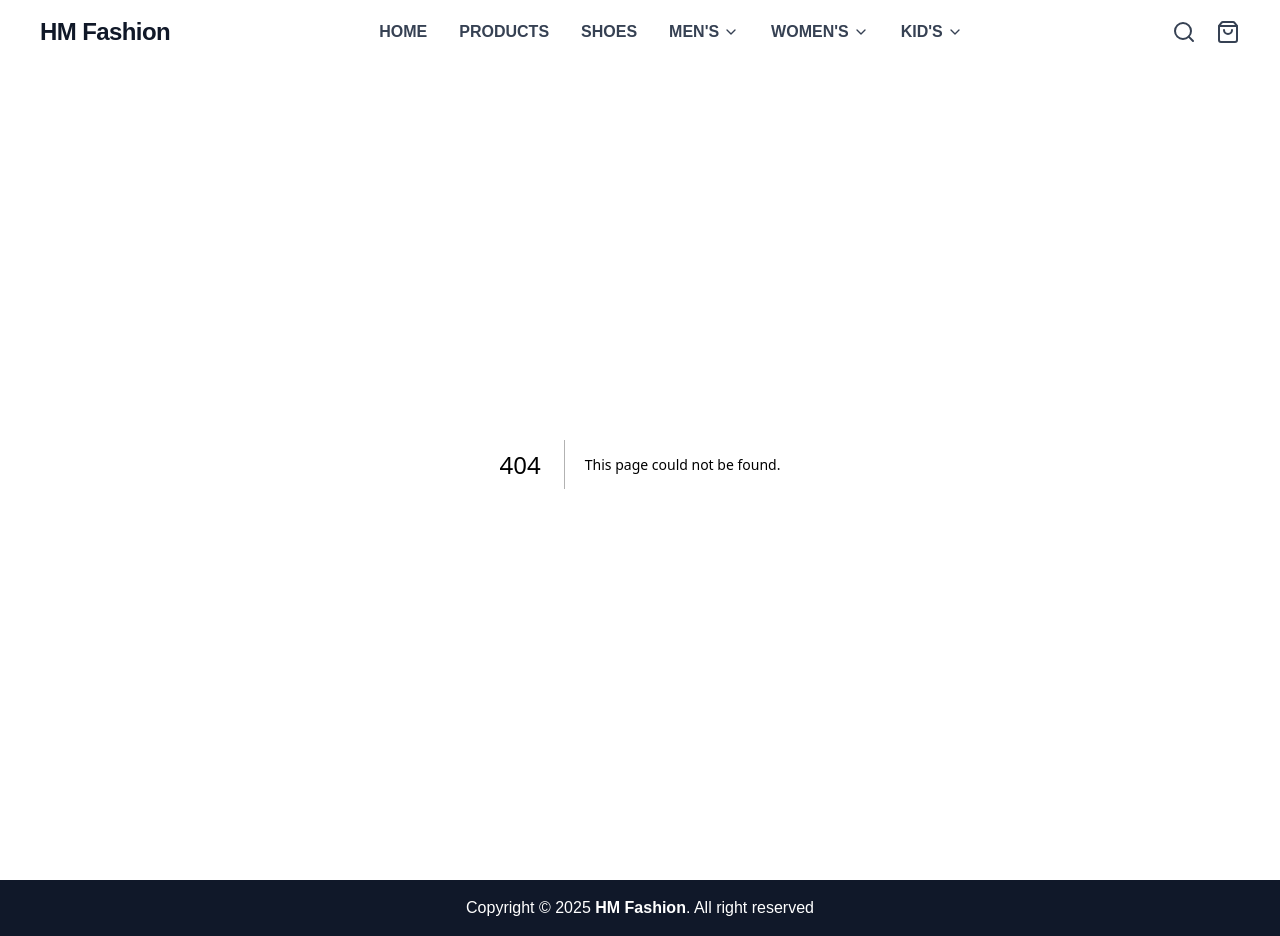
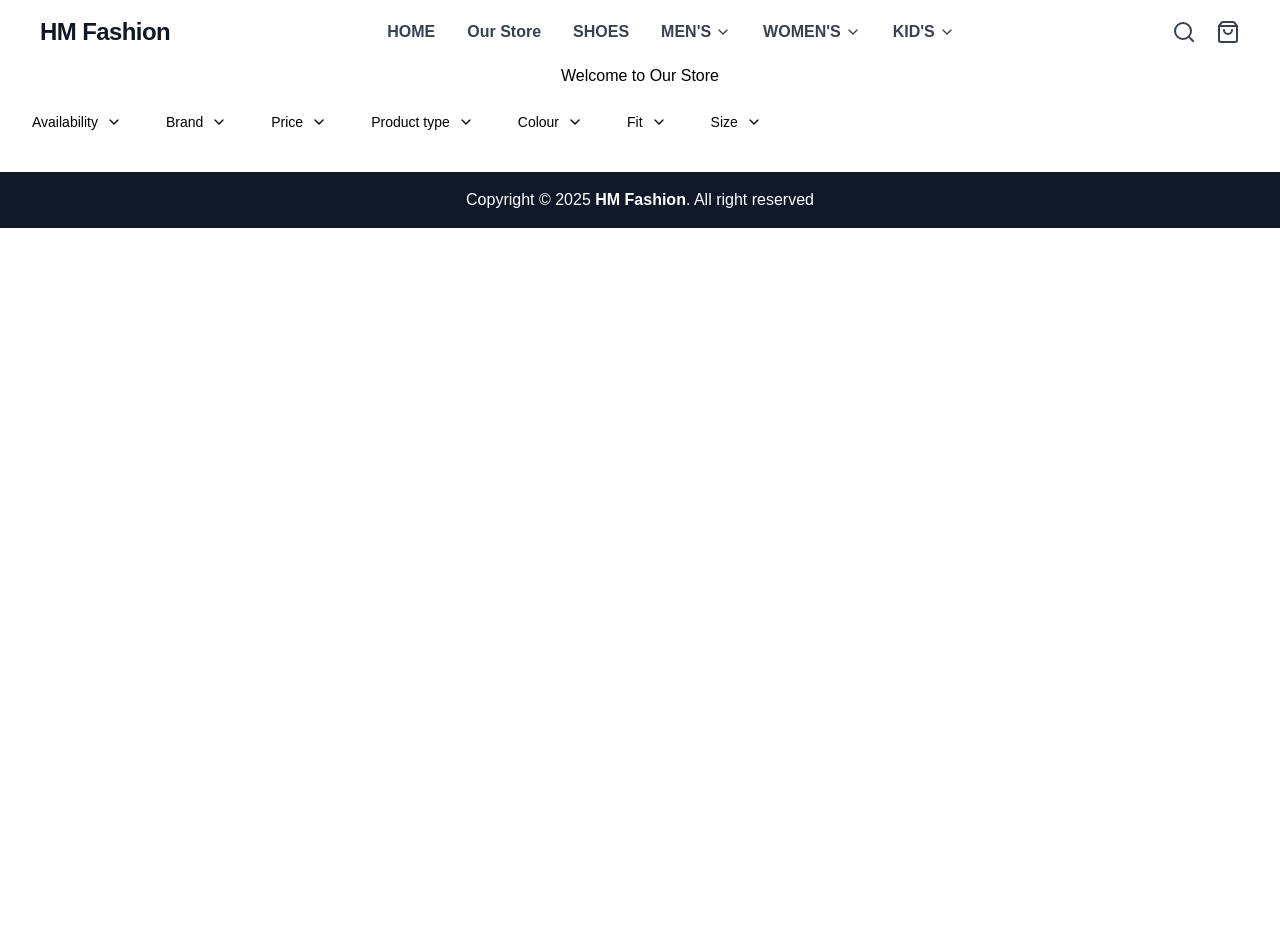
Before and after one commit to Muhtadi23/hm-fashion, a Next.js app: page /our-store in a window 1280 px wide. Before the commit this address had no page. After the commit the page ends 800 px from the top, so only its background shows below. Built offline with nearby package versions, Linux system fonts and the light colour scheme.

Commit message:
filter done

```diff
--- /dev/null
+++ b/src/app/(pages)/our-store/page.jsx
@@ -0,0 +1,13 @@
+import FilterBar from '@/components/ui/ProductFilter/filter-bar';
+import React from 'react';
+
+const page = () => {
+    return (
+        <div>
+            <h1 className='text-center'>Welcome to Our Store</h1>
+            <FilterBar />
+        </div>
+    );
+};
+
+export default page;
--- a/src/components/common/Navbar/Navbar.jsx
+++ b/src/components/common/Navbar/Navbar.jsx
@@ -8,7 +8,7 @@ import DropdownItem from './DropdownItem';
 
 const navItems = [
     { label: 'HOME', href: '/' },
-    { label: 'PRODUCTS', href: '/products' },
+    { label: 'Our Store', href: '/our-store' },
     { label: 'SHOES', href: '/shoes' },
     {
         label: "MEN'S",
--- /dev/null
+++ b/src/components/ui/ProductFilter/filter-bar.jsx
@@ -0,0 +1,100 @@
+"use client"
+
+import { useState } from "react"
+import FilterDropdown from "./filter-dropdown"
+
+export default function FilterBar() {
+    const [filters, setFilters] = useState({
+        availability: [],
+        brand: [],
+        price: [],
+        productType: [],
+        colour: [],
+        fit: [],
+        size: [],
+    })
+
+    const filterOptions = {
+        availability: ["In Stock", "Out of Stock", "Pre-order"],
+        brand: ["Nike", "Adidas", "Puma", "Reebok", "New Balance"],
+        price: ["Under $50", "$50 - $100", "$100 - $200", "Over $200"],
+        productType: ["Shoes", "Clothing", "Accessories", "Equipment"],
+        colour: ["Black", "White", "Red", "Blue", "Green", "Yellow"],
+        fit: ["Regular", "Slim", "Relaxed", "Athletic"],
+        size: ["XS", "S", "M", "L", "XL", "XXL"],
+    }
+
+    const handleFilterChange = (filterName, value) => {
+        setFilters((prev) => ({
+            ...prev,
+            [filterName]: value,
+        }))
+    }
+
+    const handleClearFilter = (filterName) => {
+        setFilters((prev) => ({
+            ...prev,
+            [filterName]: [],
+        }))
+    }
+
+    return (
+        <div className="flex flex-wrap items-center gap-3 p-4">
+            <FilterDropdown
+                label="Availability"
+                options={filterOptions.availability}
+                value={filters.availability}
+                onChange={(value) => handleFilterChange("availability", value)}
+                onClear={() => handleClearFilter("availability")}
+            />
+
+            <FilterDropdown
+                label="Brand"
+                options={filterOptions.brand}
+                value={filters.brand}
+                onChange={(value) => handleFilterChange("brand", value)}
+                onClear={() => handleClearFilter("brand")}
+            />
+
+            <FilterDropdown
+                label="Price"
+                options={filterOptions.price}
+                value={filters.price}
+                onChange={(value) => handleFilterChange("price", value)}
+                onClear={() => handleClearFilter("price")}
+            />
+
+            <FilterDropdown
+                label="Product type"
+                options={filterOptions.productType}
+                value={filters.productType}
+                onChange={(value) => handleFilterChange("productType", value)}
+                onClear={() => handleClearFilter("productType")}
+            />
+
+            <FilterDropdown
+                label="Colour"
+                options={filterOptions.colour}
+                value={filters.colour}
+                onChange={(value) => handleFilterChange("colour", value)}
+                onClear={() => handleClearFilter("colour")}
+            />
+
+            <FilterDropdown
+                label="Fit"
+                options={filterOptions.fit}
+                value={filters.fit}
+                onChange={(value) => handleFilterChange("fit", value)}
+                onClear={() => handleClearFilter("fit")}
+            />
+
+            <FilterDropdown
+                label="Size"
+                options={filterOptions.size}
+                value={filters.size}
+                onChange={(value) => handleFilterChange("size", value)}
+                onClear={() => handleClearFilter("size")}
+            />
+        </div>
+    )
+}
--- /dev/null
+++ b/src/components/ui/ProductFilter/filter-dropdown.jsx
@@ -0,0 +1,87 @@
+"use client";
+import { useState, useRef, useEffect } from "react";
+import { ChevronDown, X } from "lucide-react";
+
+export default function FilterDropdown({ label, options, value = [], onChange, onClear }) {
+    const [isOpen, setIsOpen] = useState(false);
+    const dropdownRef = useRef(null);
+
+    // Close dropdown when clicking outside
+    useEffect(() => {
+        const handleClickOutside = (event) => {
+            if (dropdownRef.current && !dropdownRef.current.contains(event.target)) {
+                setIsOpen(false);
+            }
+        };
+        document.addEventListener("mousedown", handleClickOutside);
+        return () => document.removeEventListener("mousedown", handleClickOutside);
+    }, []);
+
+    // Toggle selected option
+    const handleToggle = (option) => {
+        const newValues = value.includes(option)
+            ? value.filter((v) => v !== option)
+            : [...value, option];
+        onChange(newValues);
+    };
+
+    // Prevent dropdown toggle when clicking clear
+    const handleClearClick = (e) => {
+        e.stopPropagation();
+        onClear();
+    };
+
+    const hasSelection = value.length > 0;
+    const displayText = hasSelection ? `${label} (${value.length})` : label;
+
+    return (
+        <div className="relative" ref={dropdownRef}>
+            <button
+                type="button"
+                onClick={() => setIsOpen((prev) => !prev)}
+                className={`flex items-center gap-2 px-4 py-2 text-sm dark:text-white cursor-pointer
+          ${hasSelection ? "border-primary" : "border-border"}`}
+            >
+                <span className={hasSelection ? "font-medium" : "text-foreground"}>
+                    {displayText}
+                </span>
+
+                {hasSelection ? (
+                    <X
+                        className="h-4 w-4 text-muted-foreground hover:text-foreground"
+                        onClick={handleClearClick}
+                    />
+                ) : (
+                    <ChevronDown
+                        className={`h-4 w-4 text-muted-foreground transition-transform ${isOpen ? "rotate-180" : ""
+                            }`}
+                    />
+                )}
+            </button>
+
+            {isOpen && (
+                <div className="absolute top-full left-0 mt-2 w-52 bg-gray-200 dark:bg-[#434446] dark:text-white shadow-md z-50 max-h-64 overflow-y-auto">
+                    {options.map((option) => {
+                        const isChecked = value.includes(option);
+                        return (
+                            <label
+                                key={option}
+                                className="flex items-center gap-3 px-4 py-2 text-sm hover:bg-accent transition-colors cursor-pointer"
+                            >
+                                <input
+                                    type="checkbox"
+                                    checked={isChecked}
+                                    onChange={() => handleToggle(option)}
+                                    className="h-4 w-4 rounded border-border text-primary focus:ring-2 focus:ring-primary cursor-pointer"
+                                />
+                                <span className={isChecked ? "font-medium text-foreground" : ""}>
+                                    {option}
+                                </span>
+                            </label>
+                        );
+                    })}
+                </div>
+            )}
+        </div>
+    );
+}
```
Also changed, not shown: src/app/(pages)/checkout/page.jsx (+27 -28 lines).
